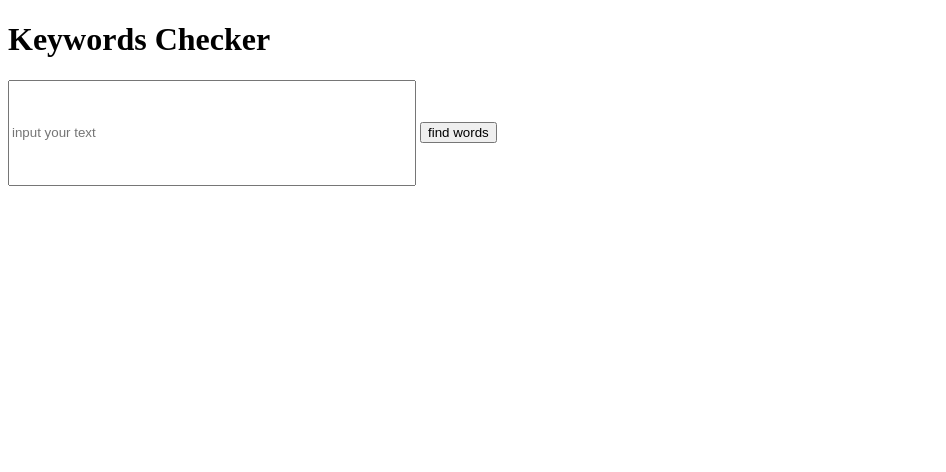
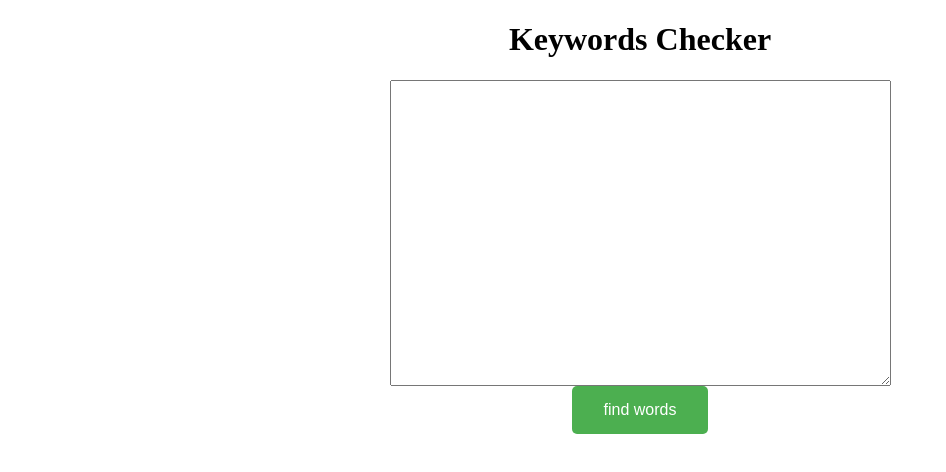
Before and after one commit to criscara-dev/keywords-check, a plain HTML site: page app.html in a window 1280 px wide. Shown: the whole page, without its empty margins (0-946 px from the left). Drawn offline with Linux system fonts and the light colour scheme.

Commit message:
working on some css for improve UI

```diff
--- a/app.css
+++ b/app.css
@@ -1,3 +1,13 @@
+.centered{
+    text-align: center;
+}
+
+textarea{
+    display: block;
+    margin-left: auto;
+    margin-right: auto;
+}
+
 input {
     width: 400px;
     height: 100px;
@@ -6,3 +16,21 @@ input {
 .h1{
     font-size: 2rem;
 }
+
+#btn {
+    display: block;
+    margin-left: auto;
+    margin-right: auto;
+    background-color: #4CAF50; /* Green */
+    border: none;
+    color: white;
+    padding: 15px 32px;
+    text-align: center;
+    text-decoration: none;
+    font-size: 16px;
+    border-radius: 5px;
+}
+
+#output {
+    text-align: center;
+}
--- a/app.html
+++ b/app.html
@@ -7,14 +7,18 @@
     </head>
     <body>
         <div>
-       <h1>Keywords Checker</h1>
+            <h1 class="centered">Keywords Checker</h1>
         </div>
         <div id="">
-       <input id="inputText" type="text" placeholder="input your text">
+            <!--<input id="inputText" type="text" placeholder="input your text">-->
+            <textarea name="" id="inputText" cols="60" rows="20"></textarea>
             <button id="btn">find words</button>
         </div>
+        <div class="centered">
             <div class="h1" id="output"></div>
             <div class="h1"><span id="most"></span><span id="name"></span></div>
+        </div>
+
         <!--<table>
 <tr>
 <th>Number of times:</th>
@@ -25,6 +29,7 @@
 <td class="h1" id="name"></td>
 </tr>
 </table>-->
+
         <script src="app.js"></script>
     </body>
 </html>
--- a/app.js
+++ b/app.js
@@ -60,7 +60,6 @@ document.getElementById('btn').addEventListener('click', function() {
    // 1) document.write(arCopySorted[i],"</br>");
   // 2) document.write("<h1>" + array[i] + "</h1>");
  // 3) console.log(array[i]);
-
  }
 
 /*
@@ -131,8 +130,8 @@ document.write(results);*/
 			a.value = original[i];
 			a.count = myCount;
 			compressed.push(a);
-         document.getElementById('most').innerHTML = a.count + ' times the word ';//!!!!
-         document.getElementById('name').innerHTML = a.value;//!!!!
+         document.getElementById('most').innerHTML = a.count + ' times the word: " ';//!!!!
+         document.getElementById('name').innerHTML = a.value + ' "';//!!!!
 		}
 	}
 
```
Lines whose indentation alone changed are shown as unchanged.
